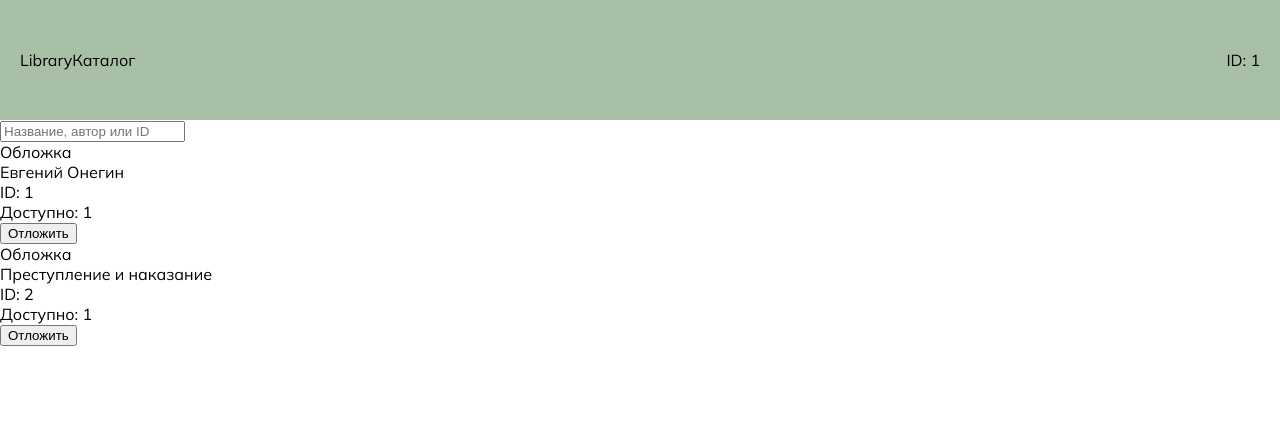
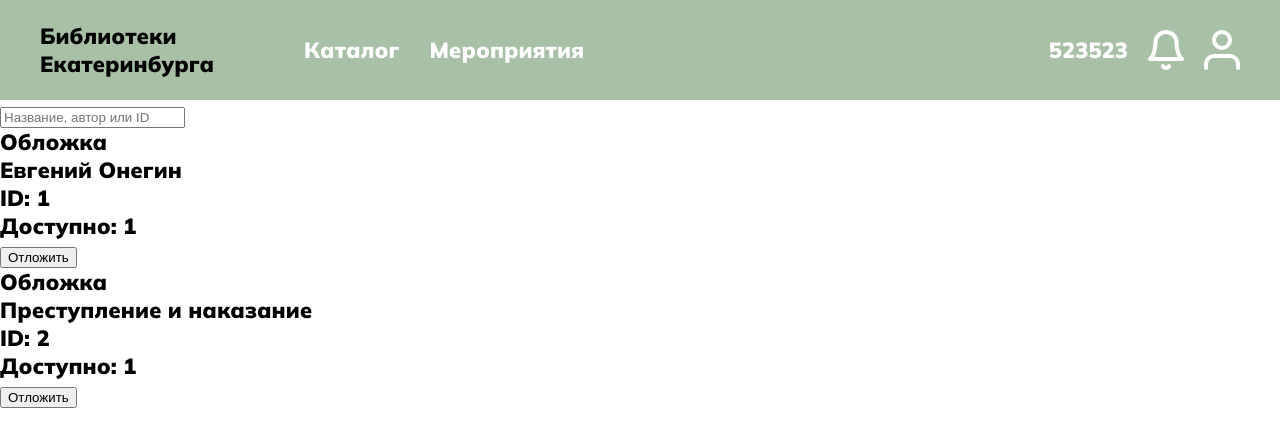
Before and after one commit to optovolokn0/bilet-djinn, a React (Vite) app in the folder frontend/: page /reader/catalog in a window 1280 px wide. Shown: the top 446 px of the page. Built offline with nearby package versions, Linux system fonts and the light colour scheme.

Commit message:
update header

```diff
--- a/frontend/src/App.css
+++ b/frontend/src/App.css
@@ -5,6 +5,8 @@ body {
     padding: 0;
     box-sizing: border-box;
     font-family: "Mulish";
+    font-weight: 900;
+    font-size: 22px;
 }
 
 a{
--- a/frontend/src/components/Header.tsx
+++ b/frontend/src/components/Header.tsx
@@ -5,20 +5,29 @@ import { Link, useNavigate } from 'react-router-dom';
 export default function Header() {
     //   const user = auth.getUser();
     const user = {
-        id: 1,
+        id: 523523,
         role: 'reader'
     }
     // const nav = useNavigate();
 
     return (
         <header className="header">
+            <Link to="/" className="logo">Библиотеки Екатеринбурга</Link>
+            <nav className='nav'>
+
+                <div className='actions'>
                     <div className="catalog">
-                <Link to="/" className="font-bold text-lg">Library</Link>
-                {user && user.role === 'reader' && <Link to="/reader/catalog" className="text-sm">Каталог</Link>}
-                {user && user.role === 'library' && <Link to="/library/catalog" className="text-sm">Каталог</Link>}
+                        {user && user.role === 'reader' && <Link to="/reader/catalog" className="nav-item">Каталог</Link>}
+                        {user && user.role === 'library' && <Link to="/library/catalog" className="nav-item">Каталог</Link>}
                     </div>
 
-            <div className="flex items-center gap-4">
+                    <div className="events">
+                        {user && user.role === 'reader' && <Link to="/reader/events" className="nav-item">Мероприятия</Link>}
+                        {user && user.role === 'library' && <Link to="/library/events" className="nav-item">Мероприятия</Link>}
+                    </div>
+                </div>
+
+                <div className="user">
                     {user ? (
                         <>
                             {/* {user.role === 'library' && (
@@ -26,13 +35,27 @@ export default function Header() {
                                 if (e.key === 'Enter') nav(`/library/reader/${(e.target as HTMLInputElement).value}`);
                             }} />
                         )} */}
-                        <div className="text-sm">ID: {user.id}</div>
+                            <div className="user-id">{user.id}</div>
+                            <svg className='notification-icon' width="36" height="40" viewBox="0 0 36 40" fill="none" xmlns="http://www.w3.org/2000/svg">
+                                <path d="M21.0758 36.2061C20.7632 36.7517 20.3146 37.2046 19.7749 37.5194C19.2351 37.8343 18.6231 38 18.0002 38C17.3773 38 16.7654 37.8343 16.2256 37.5194C15.6859 37.2046 15.2372 36.7517 14.9247 36.2061M28.6669 12.8019C28.6669 9.93707 27.5431 7.18956 25.5427 5.16381C23.5423 3.13806 20.8292 2 18.0002 2C15.1713 2 12.4582 3.13806 10.4578 5.16381C8.45738 7.18956 7.33358 9.93707 7.33358 12.8019C7.33358 25.4041 2.00024 29.0048 2.00024 29.0048H34.0002C34.0002 29.0048 28.6669 25.4041 28.6669 12.8019Z" stroke="white" stroke-width="4" stroke-linecap="round" stroke-linejoin="round" />
+                            </svg>
+                            <svg className='user-icon' width="36" height="40" viewBox="0 0 36 40" fill="none" xmlns="http://www.w3.org/2000/svg">
+                                <path d="M34 38V34C34 31.8783 33.1571 29.8434 31.6569 28.3431C30.1566 26.8429 28.1217 26 26 26H10C7.87827 26 5.84344 26.8429 4.34315 28.3431C2.84285 29.8434 2 31.8783 2 34V38M26 10C26 14.4183 22.4183 18 18 18C13.5817 18 10 14.4183 10 10C10 5.58172 13.5817 2 18 2C22.4183 2 26 5.58172 26 10Z" stroke="white" stroke-width="4" stroke-linecap="round" stroke-linejoin="round" />
+                            </svg>
+
+
                             {/* <button className="text-sm underline" onClick={() => { auth.logout(); nav('/login'); }}>Выйти</button> */}
                         </>
                     ) : (
                         <Link to="/login" className="text-sm underline">Войти</Link>
                     )}
                 </div>
+
+            </nav>
+
+
+
+
         </header>
     );
 }
--- a/frontend/src/mocks.ts
+++ b/frontend/src/mocks.ts
@@ -2,8 +2,8 @@
 const now = new Date().toISOString();
 
 export const users = [
-  { id: 1, role: 'reader', username: 'reader', first_name: 'Иван', last_name: 'Иванов', password: 'reader', email: 'ivan@example.com', phone: '+70000000001', birth_date: '1990-01-01', created_at: now, updated_at: now },
-  { id: 2, role: 'library', username: 'lib1', first_name: 'Анна', last_name: 'Библиотекарь', password: 'library', email: 'lib@example.com', phone: '+70000000002', birth_date: '1985-05-05', created_at: now, updated_at: now }
+  { id: 1423422, role: 'reader', username: 'reader', first_name: 'Иван', last_name: 'Иванов', password: 'reader', email: 'ivan@example.com', phone: '+70000000001', birth_date: '1990-01-01', created_at: now, updated_at: now },
+  { id: 2552466, role: 'library', username: 'lib1', first_name: 'Анна', last_name: 'Библиотекарь', password: 'library', email: 'lib@example.com', phone: '+70000000002', birth_date: '1985-05-05', created_at: now, updated_at: now }
 ];
 
 export const authors = [
--- a/frontend/src/style/header.css
+++ b/frontend/src/style/header.css
@@ -1,8 +1,42 @@
 .header{
     display: flex;
     align-items: center;
-    justify-content: space-between;
-    padding: 20px;
+    /* justify-content: space-between; */
+    padding: 10px 40px;
     height: 80px;
     background-color: #A8C0A6;
 }
+
+.nav{
+    width: 100%;
+    display: flex;
+    align-items: center;
+    justify-content: space-between;
+
+}
+
+.actions{
+    display: flex;
+    gap: 30px;
+}
+
+.nav-item{
+    color: white;
+}
+
+.logo{
+    margin-right: 90px;
+    width: 175px;
+    font-size: 22px;
+    font-weight: 900;
+}
+
+.user{
+    display: flex;
+    align-items: center;
+    gap: 20px;
+}
+
+.user-id{
+    color: white;
+}
```
Also changed, not shown: frontend/public/Frame 3.svg (added), frontend/public/Icon.svg (added). Lines whose indentation alone changed are shown as unchanged.
